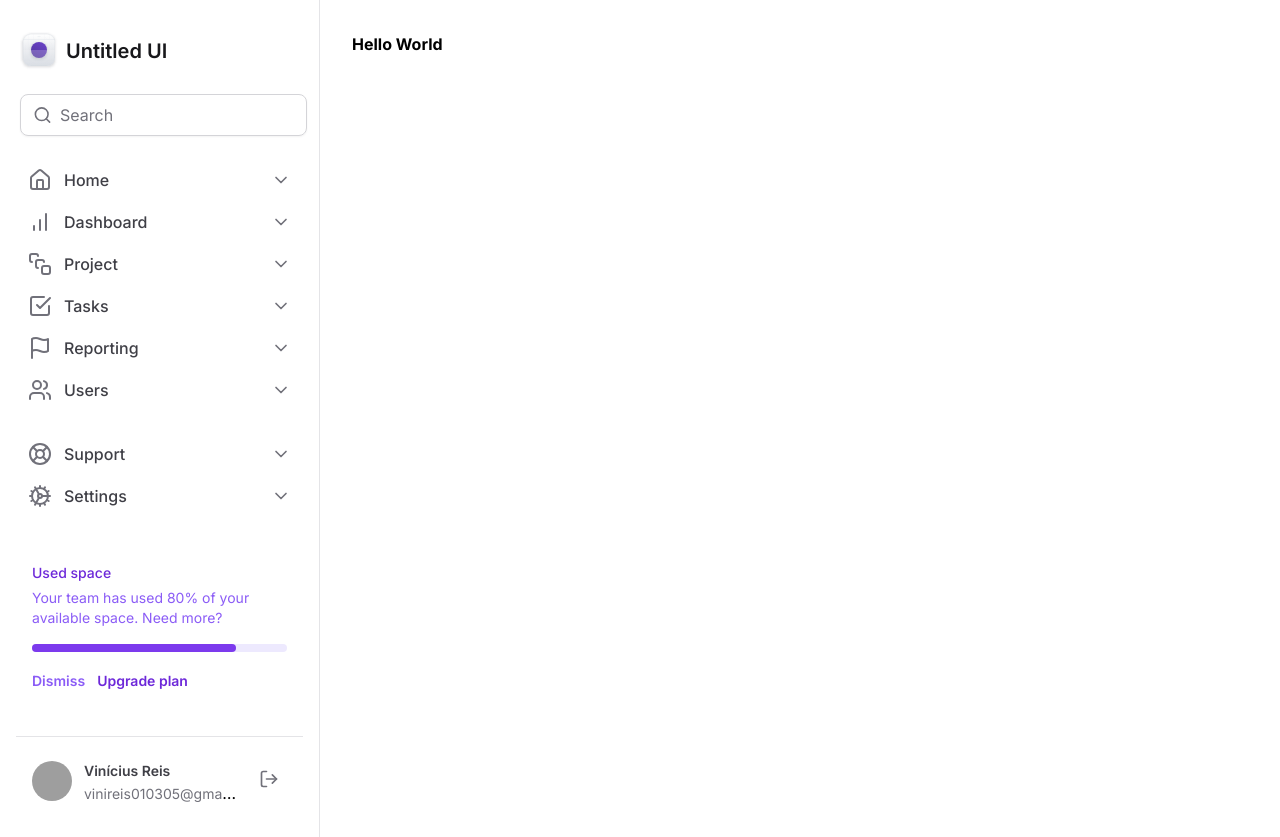
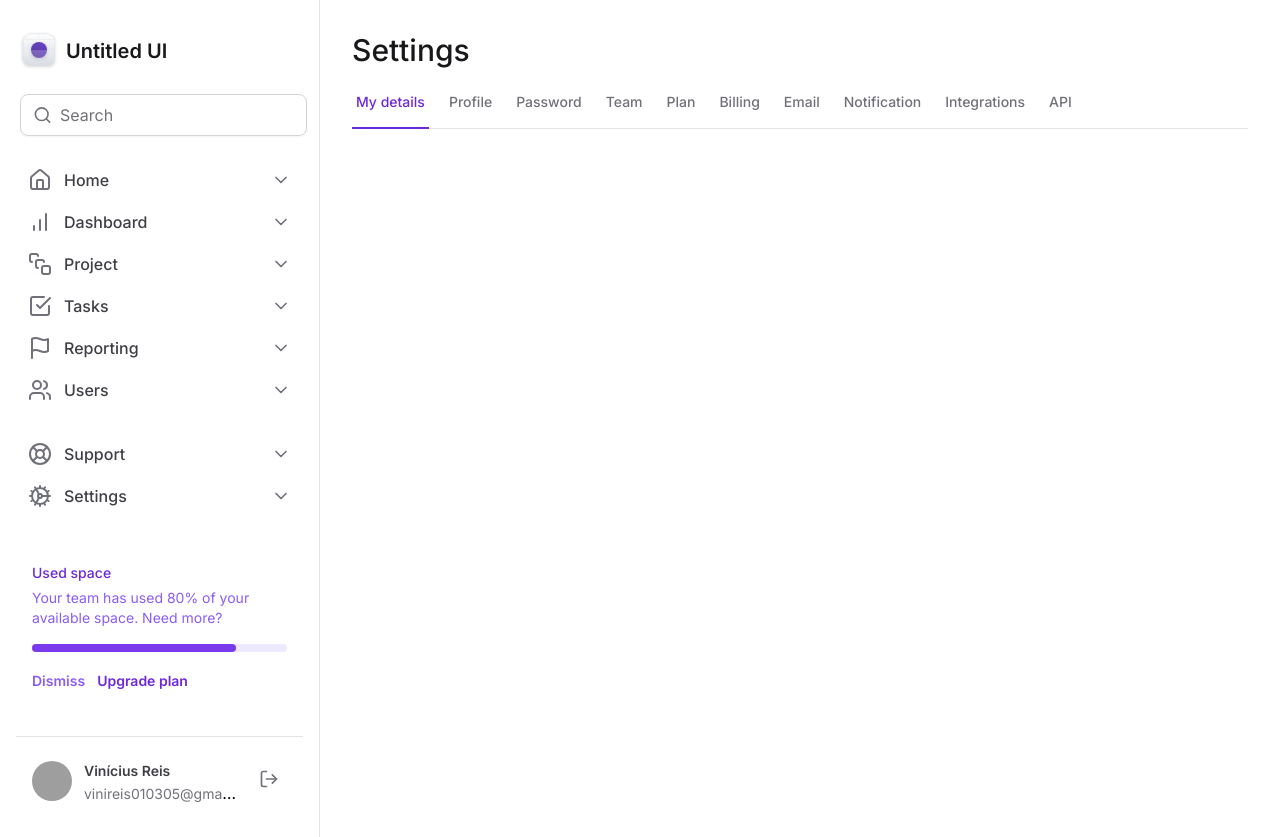
Before and after one commit to ViniciusSouzaDosReis/poc-tailwind-with-next, a Next.js app: page / in a window 1280 px wide. Built offline with nearby package versions, Linux system fonts and the light colour scheme; grey boxes are pictures that could not be loaded.

Commit message:
Update page.tsx to include SettingsTab component

```diff
--- a/src/app/page.tsx
+++ b/src/app/page.tsx
@@ -1,3 +1,10 @@
+import { SettingsTab } from '@/components/SettingsTab'
+
 export default function Home() {
-  return <h1 className="text-1xl font-bold">Hello World</h1>
+  return (
+    <>
+      <h1 className="text-3xl/9 font-medium text-zinc-900">Settings</h1>
+      <SettingsTab />
+    </>
+  )
 }
```
